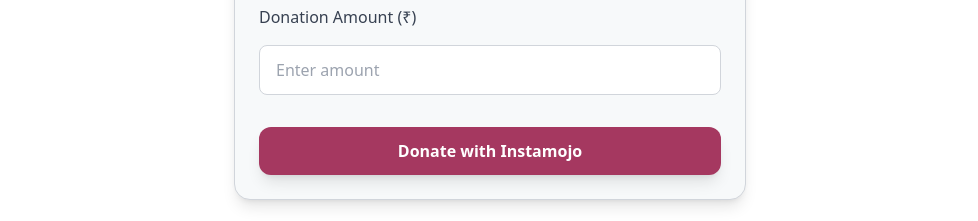
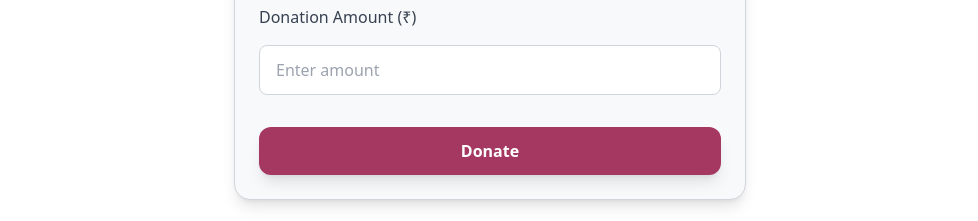
Before and after one commit to iamganeshjadhav/Cancer-Patients-Support-System, a website: page dist/input.html in a window 1280 px wide. Shown: the part 7560-7781 px from the top of the page, without its empty margins (150-1128 px from the left). Drawn offline with Linux system fonts and the light colour scheme.

Commit message:
Change in donation

```diff
--- a/dist/input.html
+++ b/dist/input.html
@@ -410,7 +410,7 @@
 
     <button type="submit"
       class="mt-4 py-3 bg-[#A53860] text-white font-semibold rounded-xl shadow-lg hover:bg-[#670D2F] hover:scale-105 transition-transform duration-300">
-      Donate with Instamojo
+      Donate
     </button>
   </form>
 
```
